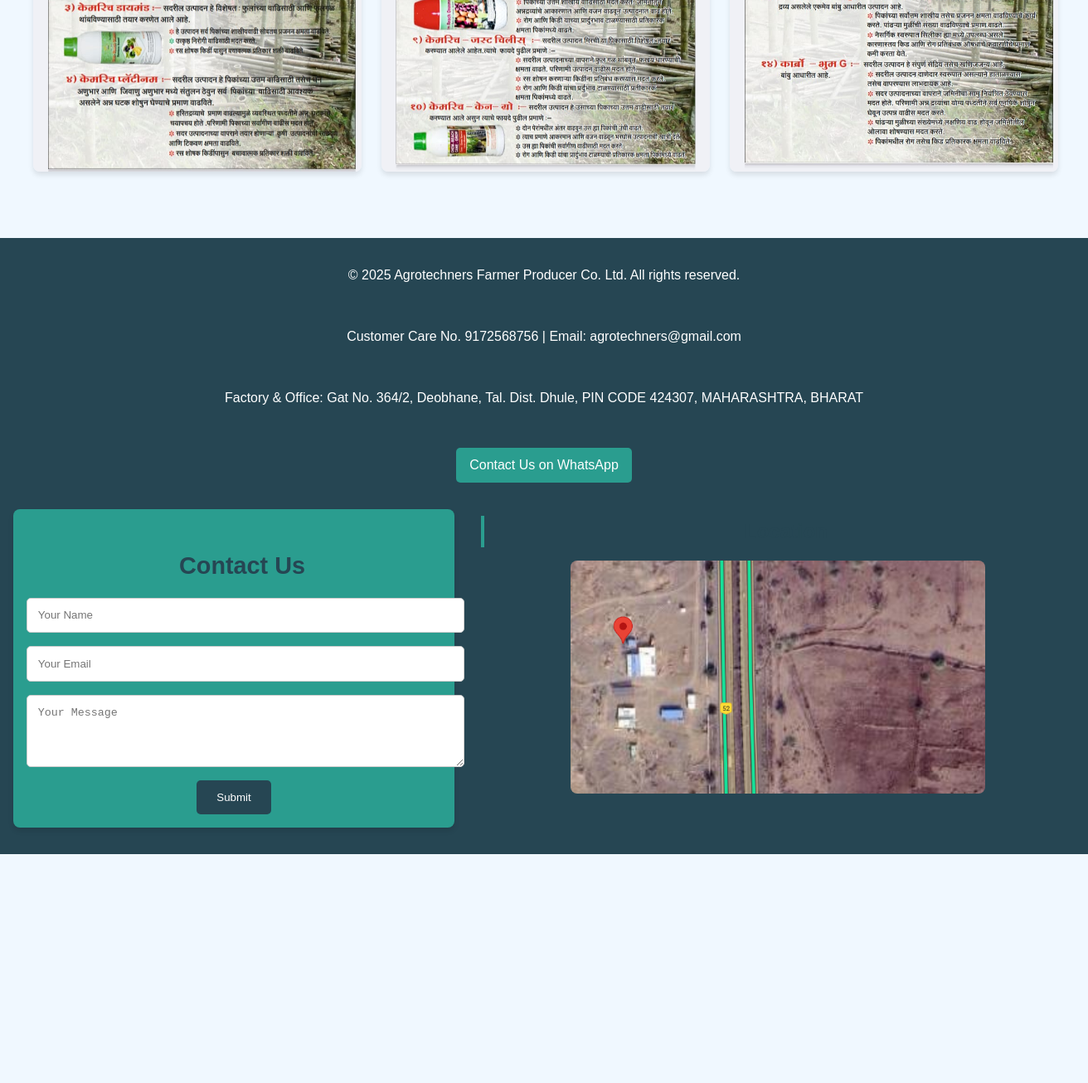
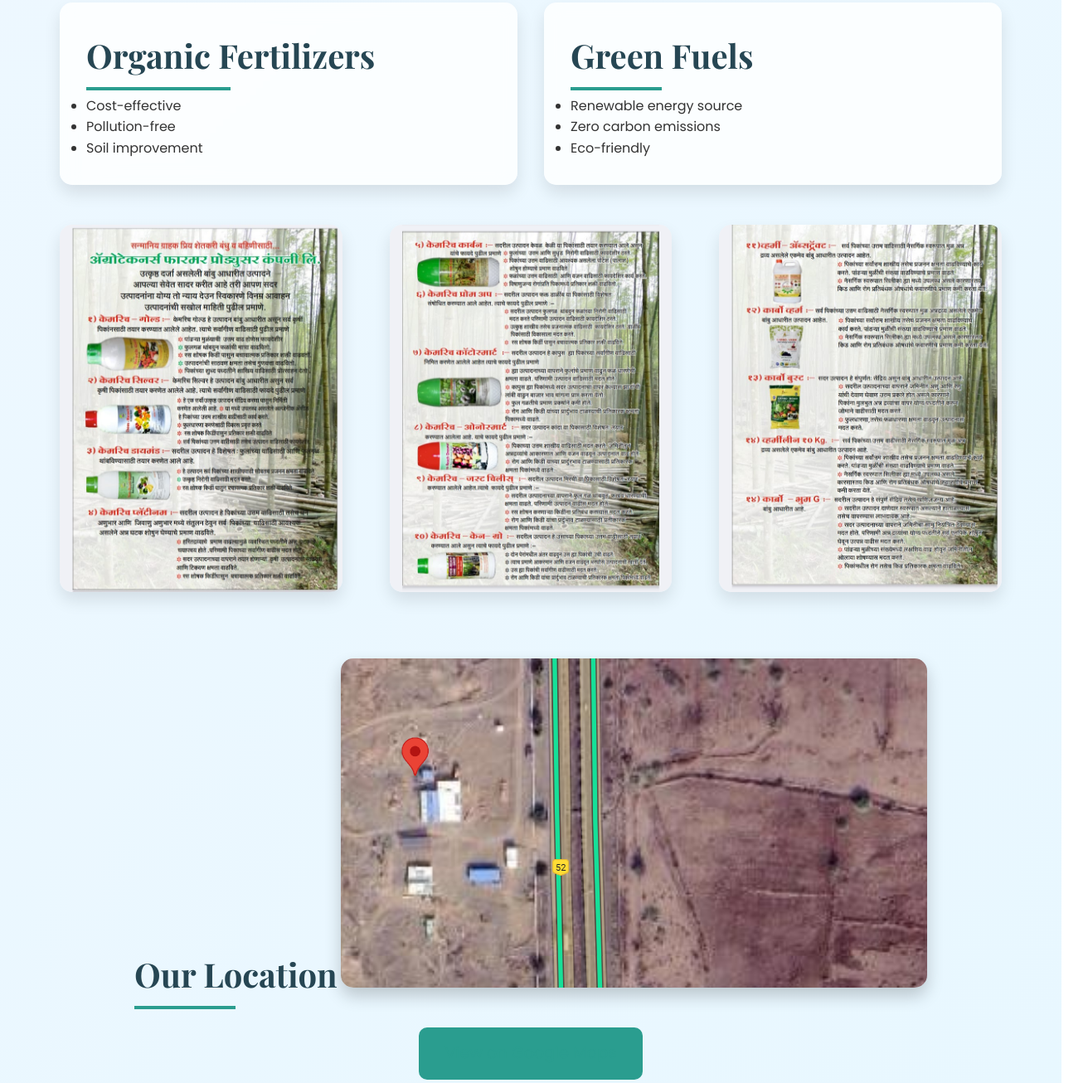
Before and after one commit to anandtathe5/AGROTECHNERS-FARMER-PRODUCER-CO.-LTD., a plain HTML site: page index.html in a window 1280 px wide. Shown: the part 1378-2684 px from the top of the page at 83% size, 1312 px wide, since content can reach past the window. Before the commit the page ends 2408 px from the top, so only its background shows below. Drawn offline with nearby package versions, Linux system fonts and the light colour scheme.

Commit message:
Update index.html

```diff
--- a/index.html
+++ b/index.html
@@ -3,268 +3,312 @@
 <head>
     <meta charset="UTF-8">
     <meta name="viewport" content="width=device-width, initial-scale=1.0">
+    <meta name="description" content="Agrotechners Farmer Producer Co. Ltd. - Leading the way in organic fertilizers and green fuels.">
+    <meta name="keywords" content="organic fertilizers, green fuels, bamboo products, sustainable farming">
+    <meta name="author" content="Agrotechners">
     <title>Agrotechners Farmer Producer Co. Ltd.</title>
+    <link href="https://fonts.googleapis.com/css2?family=Poppins:wght@300;400;600&family=Playfair+Display:wght@700&display=swap" rel="stylesheet">
     <style>
-        body {
-            font-family: Arial, sans-serif;
+        /* Global Styles */
+        * {
             margin: 0;
             padding: 0;
-            background-color: #f0f8ff;
+            box-sizing: border-box;
+        }
+
+        body {
+            font-family: 'Poppins', sans-serif;
+            background: linear-gradient(135deg, #f0f8ff, #e6f7ff);
             color: #333;
             line-height: 1.6;
+            overflow-x: hidden;
         }
 
+        h1, h2, h3 {
+            font-family: 'Playfair Display', serif;
+        }
+
+        /* Header with Parallax Effect */
         header {
             position: relative;
-            height: 300px;
+            height: 100vh;
             background: url('farm.jpg') no-repeat center center/cover;
             display: flex;
             justify-content: center;
             align-items: center;
             text-align: center;
-            box-shadow: 0 2px 4px rgba(0, 0, 0, 0.1);
+            overflow: hidden;
+        }
+
+        header::before {
+            content: '';
+            position: absolute;
+            top: 0;
+            left: 0;
+            width: 100%;
+            height: 100%;
+            background: rgba(0, 0, 0, 0.5);
         }
 
         header h1 {
-            margin: 0;
-            font-size: 2.5rem;
+            font-size: 4rem;
             color: white;
-            background-color: rgba(0, 0, 0, 0.6);
-            padding: 0.5rem 1rem;
-            border-radius: 5px;
+            z-index: 1;
+            animation: fadeInDown 2s ease-in-out;
         }
 
+        @keyframes fadeInDown {
+            0% {
+                opacity: 0;
+                transform: translateY(-50px);
+            }
+            100% {
+                opacity: 1;
+                transform: translateY(0);
+            }
+        }
+
+        /* Container for Sections */
         .container {
             max-width: 1200px;
             margin: 2rem auto;
             padding: 1rem 2rem;
         }
 
+        /* Section Styling */
         section {
-            margin-bottom: 2rem;
+            margin-bottom: 4rem;
+            opacity: 0;
+            transform: translateY(50px);
+            transition: opacity 1s ease, transform 1s ease;
+        }
+
+        section.visible {
+            opacity: 1;
+            transform: translateY(0);
         }
 
         h2, h3 {
             color: #264653;
-            font-size: 1.8rem;
-            margin-bottom: 0.5rem;
-            border-left: 4px solid #2a9d8f;
-            padding-left: 1rem;
+            font-size: 2.5rem;
+            margin-bottom: 1rem;
+            position: relative;
+            display: inline-block;
+        }
+
+        h2::after, h3::after {
+            content: '';
+            position: absolute;
+            bottom: -10px;
+            left: 0;
+            width: 50%;
+            height: 4px;
+            background: #2a9d8f;
+            animation: underline 1.5s ease-in-out;
+        }
+
+        @keyframes underline {
+            0% {
+                width: 0;
+            }
+            100% {
+                width: 50%;
+            }
         }
 
         p {
-            margin-bottom: 1rem;
+            margin-bottom: 1.5rem;
             text-align: justify;
+            font-size: 1.1rem;
         }
 
+        /* Intro Section */
         .intro-section {
             display: flex;
-            gap: 1.5rem;
+            gap: 2rem;
             align-items: center;
-            margin-bottom: 2rem;
+            margin-bottom: 4rem;
         }
 
         .intro-section img {
             max-width: 40%;
-            border-radius: 8px;
-            box-shadow: 0 4px 6px rgba(0, 0, 0, 0.1);
+            border-radius: 15px;
+            box-shadow: 0 10px 20px rgba(0, 0, 0, 0.2);
+            animation: float 3s ease-in-out infinite;
+        }
+
+        @keyframes float {
+            0%, 100% {
+                transform: translateY(0);
+            }
+            50% {
+                transform: translateY(-10px);
+            }
         }
 
         .intro-text {
             flex: 1;
         }
 
-        ul {
-            list-style: none;
-            padding: 0;
+        /* Grid Layout for Products */
+        .grid {
+            display: grid;
+            grid-template-columns: repeat(auto-fit, minmax(300px, 1fr));
+            gap: 2rem;
         }
 
-        ul li {
-            background: #e9f5f4;
-            margin: 0.5rem 0;
-            padding: 0.5rem;
-            border-radius: 5px;
+        .card {
+            background: rgba(255, 255, 255, 0.8);
+            backdrop-filter: blur(10px);
+            border-radius: 15px;
+            padding: 2rem;
+            box-shadow: 0 10px 20px rgba(0, 0, 0, 0.1);
+            transition: transform 0.3s, box-shadow 0.3s;
         }
 
+        .card:hover {
+            transform: translateY(-10px);
+            box-shadow: 0 15px 30px rgba(0, 0, 0, 0.2);
+        }
+
+        /* Image Row */
+        .image-row {
+            display: flex;
+            gap: 2rem;
+            margin-top: 3rem;
+            justify-content: space-between;
+        }
+
+        .image-row img {
+            width: 100%;
+            max-width: 30%;
+            border-radius: 15px;
+            box-shadow: 0 10px 20px rgba(0, 0, 0, 0.1);
+            transition: transform 0.3s;
+        }
+
+        .image-row img:hover {
+            transform: scale(1.1);
+        }
+
+        /* Footer */
         footer {
-            background-color: #264653;
-            color: #fff;
+            background: linear-gradient(135deg, #264653, #2a9d8f);
+            color: white;
+            padding: 3rem 1rem;
             text-align: center;
-            padding: 1rem;
-            position: relative;
-            bottom: 0;
-            width: 100%;
-            display: flex;
-            flex-direction: column;
-            align-items: center;
-            gap: 1rem;
         }
 
         footer .contact-form {
             max-width: 500px;
-            width: 100%;
-            margin: 1rem auto;
-            padding: 1rem;
-            background-color: #2a9d8f;
-            border-radius: 8px;
-            box-shadow: 0 4px 6px rgba(0, 0, 0, 0.1);
+            margin: 2rem auto;
+            padding: 2rem;
+            background: rgba(255, 255, 255, 0.1);
+            border-radius: 15px;
+            backdrop-filter: blur(10px);
         }
 
         footer .contact-form input,
         footer .contact-form textarea {
             width: 100%;
-            padding: 0.8rem;
+            padding: 1rem;
             margin: 0.5rem 0;
-            border-radius: 5px;
-            border: 1px solid #ccc;
+            border: none;
+            border-radius: 10px;
+            background: rgba(255, 255, 255, 0.2);
+            color: white;
+            font-size: 1rem;
+        }
+
+        footer .contact-form input::placeholder,
+        footer .contact-form textarea::placeholder {
+            color: rgba(255, 255, 255, 0.7);
         }
 
         footer .contact-form button {
-            padding: 0.8rem 1.5rem;
-            background-color: #264653;
+            padding: 1rem 2rem;
+            background: #2a9d8f;
             color: white;
             border: none;
-            border-radius: 5px;
+            border-radius: 10px;
             cursor: pointer;
-            transition: background-color 0.3s;
+            transition: background 0.3s;
         }
 
         footer .contact-form button:hover {
-            background-color: #2a9d8f;
+            background: #21867a;
         }
 
         .btn {
             display: inline-block;
-            padding: 0.5rem 1rem;
-            margin-top: 1rem;
-            background-color: #2a9d8f;
-            color: #fff;
+            padding: 1rem 2rem;
+            background: #2a9d8f;
+            color: white;
             text-decoration: none;
-            border-radius: 5px;
-            transition: background-color 0.3s;
+            border-radius: 10px;
+            transition: background 0.3s;
         }
 
         .btn:hover {
-            background-color: #21867a;
+            background: #21867a;
         }
 
-        .grid {
-            display: grid;
-            grid-template-columns: repeat(auto-fit, minmax(300px, 1fr));
-            gap: 1.5rem;
+        /* Location Section */
+        .location-section {
+            text-align: center;
+            margin: 4rem 0;
         }
 
-        .card {
-            background: #ffffff;
-            box-shadow: 0 4px 6px rgba(0, 0, 0, 0.1);
-            padding: 1rem;
-            border-radius: 8px;
+        .location-section img {
+            width: 100%;
+            max-width: 800px;
+            border-radius: 15px;
+            box-shadow: 0 10px 20px rgba(0, 0, 0, 0.2);
             transition: transform 0.3s;
         }
 
-        .card:hover {
-            transform: translateY(-5px);
-        }
-
-        .image-row {
-            display: flex;
-            gap: 1.5rem;
-            margin-top: 2rem;
-            width: 100%;
-            justify-content: space-between;
-            animation: fadeIn 1.5s ease-in-out;
-        }
-
-        .image-row img {
-            width: 100%;
-            max-width: 33%;
-            height: auto;
-            border-radius: 8px;
-            box-shadow: 0 4px 6px rgba(0, 0, 0, 0.1);
-            transition: transform 0.3s ease-in-out;
-        }
-
-        .image-row img:hover {
+        .location-section img:hover {
             transform: scale(1.05);
         }
 
-        @keyframes fadeIn {
-            0% { opacity: 0; }
-            100% { opacity: 1; }
+        .location-section a {
+            display: inline-block;
+            margin-top: 1rem;
+            font-size: 1.2rem;
+            color: #2a9d8f;
+            text-decoration: none;
+            transition: color 0.3s;
         }
 
-        /* Mobile responsiveness */
+        .location-section a:hover {
+            color: #21867a;
+        }
+
+        /* Responsive Design */
         @media (max-width: 768px) {
+            header h1 {
+                font-size: 2.5rem;
+            }
+
+            .intro-section {
+                flex-direction: column;
+            }
+
+            .intro-section img {
+                max-width: 80%;
+            }
+
             .image-row {
                 flex-direction: column;
-                gap: 1rem;
-                justify-content: center;
             }
 
             .image-row img {
                 max-width: 100%;
             }
 
-            .intro-section {
-                flex-direction: column;
-                align-items: center;
+            .location-section img {
+                max-width: 100%;
             }
-
-            .intro-section img {
-                max-width: 80%;
-            }
-
-            footer .contact-form {
-                width: 100%;
-                margin: 1rem 0;
-            }
-
-            /* Show map image below form on mobile */
-            .map-section {
-                order: 2;
-            }
-        }
-
-        @media (max-width: 480px) {
-            header h1 {
-                font-size: 2rem;
-            }
-            footer {
-                font-size: 0.9rem;
-            }
-        }
-
-        /* Added styles for map section */
-        .footer-content {
-            display: flex;
-            justify-content: space-between;
-            align-items: flex-start;
-            gap: 2rem;
-            width: 100%;
-        }
-
-        .map-section {
-            text-align: center;
-            flex: 1;
-        }
-
-        .map-section img {
-            width: 100%;
-            max-width: 500px;
-            border-radius: 8px;
-            cursor: pointer;
-            transition: transform 0.3s;
-        }
-
-        .map-section img:hover {
-            transform: scale(1.05);
-        }
-
-        /* Add some margin to the Location heading */
-        .map-section h3 {
-            margin-bottom: 1rem;
-            font-size: 1.5rem;
-            color: #264653;
         }
     </style>
 </head>
@@ -283,7 +327,7 @@
         </section>
 
         <section>
-            <h2>आमच्याबद्दल</h2>
+            <h2>About Us</h2>
             <p>कंपन्या कायद्यांतरगत नोंदणीकृत, एग्रो टेक्नर्स फार्मर प्रोड्युसर को. लि. बांबूपासून संद्रिय खते आणि इंधन उत्पादनावर लक्ष करते. आम्ही जमीनीची सुपीकता सुधारण्या, कार्बन उत्सर्जन कमी करण्यासठी आणि संद्रिय अन्नास प्रोत्साहन देतो.</p>
         </section>
 
@@ -314,6 +358,15 @@
                 <img src="image3.jpg" alt="image3">
             </div>
         </section>
+
+        <!-- Location Section -->
+        <section class="location-section">
+            <h2>Our Location</h2>
+            <a href="https://maps.app.goo.gl/Efxc9wjAyqDhmkaL8" target="_blank">
+                <img src="map.png" alt="Map Location">
+            </a>
+            <a href="https://maps.app.goo.gl/Efxc9wjAyqDhmkaL8" class="btn" target="_blank">View on Google Maps</a>
+        </section>
     </div>
 
     <footer>
@@ -322,26 +375,36 @@
         <p>Factory & Office: Gat No. 364/2, Deobhane, Tal. Dist. Dhule, PIN CODE 424307, MAHARASHTRA, BHARAT</p>
         <a href="https://wa.me/9172568756" class="btn" target="_blank">Contact Us on WhatsApp</a>
 
-        <div class="footer-content">
-            <!-- Contact Form -->
-            <div class="contact-form">
-                <h3>Contact Us</h3>
-                <form action="https://wa.me/9172568756?text=" method="GET" target="_blank">
-                    <input type="text" name="name" placeholder="Your Name" required>
-                    <input type="email" name="email" placeholder="Your Email" required>
-                    <textarea name="message" placeholder="Your Message" rows="4" required></textarea>
-                    <button type="submit">Submit</button>
-                </form>
-            </div>
-
-            <!-- Map Section -->
-            <div class="map-section">
-                <h3>Location</h3>
-                <a href="https://maps.app.goo.gl/Efxc9wjAyqDhmkaL8" target="_blank">
-                    <img src="map.png" alt="Map Location">
-                </a>
-            </div>
+        <div class="contact-form">
+            <h3>Contact Us</h3>
+            <form action="https://wa.me/9172568756?text=" method="GET" target="_blank">
+                <input type="text" name="name" placeholder="Your Name" required>
+                <input type="email" name="email" placeholder="Your Email" required>
+                <textarea name="message" placeholder="Your Message" rows="4" required></textarea>
+                <button type="submit">Submit</button>
+            </form>
         </div>
     </footer>
+
+    <script>
+        // Scroll Animation
+        const sections = document.querySelectorAll('section');
+        const options = {
+            threshold: 0.1
+        };
+
+        const observer = new IntersectionObserver((entries, observer) => {
+            entries.forEach(entry => {
+                if (entry.isIntersecting) {
+                    entry.target.classList.add('visible');
+                    observer.unobserve(entry.target);
+                }
+            });
+        }, options);
+
+        sections.forEach(section => {
+            observer.observe(section);
+        });
+    </script>
 </body>
 </html>
```
